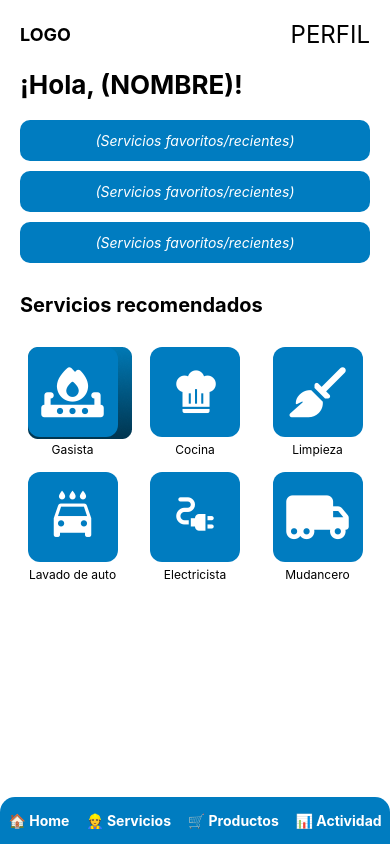
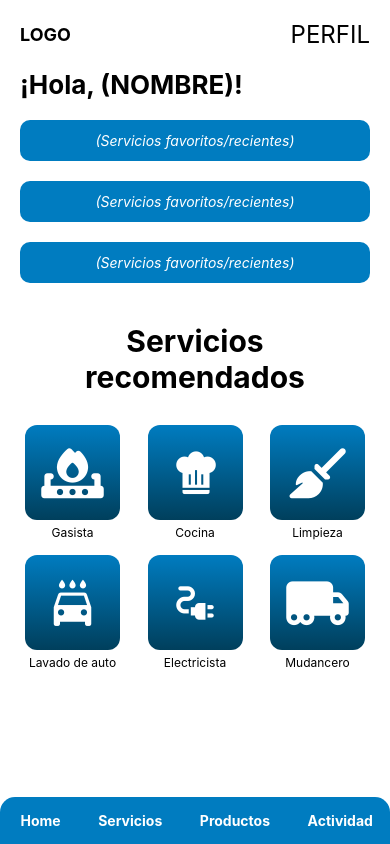
Before and after one commit to UriSmu/SolvyApp, a React Native app: screen / in a window 390 px wide. Built offline with nearby package versions, Linux system fonts and the light colour scheme.

Commit message:
avances en HOME

```diff
--- a/package.json
+++ b/package.json
@@ -21,7 +21,8 @@
     "react-native": "0.79.2",
     "react-native-safe-area-context": "5.4.0",
     "react-native-screens": "~4.10.0",
-    "react-native-web": "^0.20.0"
+    "react-native-web": "^0.20.0",
+    "expo-linear-gradient": "~14.1.5"
   },
   "devDependencies": {
     "@babel/core": "^7.20.0"
--- a/source/Home/index.js
+++ b/source/Home/index.js
@@ -4,11 +4,12 @@ import FontAwesome6 from '@expo/vector-icons/FontAwesome6';
   import MaterialCommunityIcons from '@expo/vector-icons/MaterialCommunityIcons';
   import MaterialIcons from '@expo/vector-icons/MaterialIcons';
   import { ImageBackground } from 'react-native-web';
+  import { LinearGradient } from 'expo-linear-gradient';
 
 
 
   export default function Home() {
-  const fondoServicios = require('../../assets/Fondo-servicios.png')
+    //const fondoServicios = require('../../assets/Fondo-servicios.png')
     return (
       <SafeAreaView style={styles.container}>
         <StatusBar style="auto" />
@@ -39,50 +40,66 @@ export default function Home() {
           {/* Servicios recomendados */}
           <View style={styles.filaServicios}>
           <View style={styles.servicio}>
-            <ImageBackground source={fondoServicios}>
-              <View style={styles.iconoServicio}><Text style={styles.iconoTexto}><FontAwesome6 name="fire-burner" size={50} color="white" /></Text></View>
-            </ImageBackground>
+            <LinearGradient colors={['#007cc0', '#003f5c']} style={styles.iconoServicio}>
+              <FontAwesome6 name="fire-burner" size={50} color="white" />
+            </LinearGradient>
             <Text style={styles.nombreServicio}>Gasista</Text>
           </View>
+
           <View style={styles.servicio}>
-            <View style={styles.iconoServicio}><Text style={styles.iconoTexto}><MaterialCommunityIcons name="chef-hat" size={50} color="white" /></Text></View>
+            <LinearGradient colors={['#007cc0', '#003f5c']} style={styles.iconoServicio}>
+              <MaterialCommunityIcons name="chef-hat" size={50} color="white" />
+            </LinearGradient>
             <Text style={styles.nombreServicio}>Cocina</Text>
           </View>
+
           <View style={styles.servicio}>
-            <View style={styles.iconoServicio}><Text style={styles.iconoTexto}><FontAwesome6 name="broom" size={50} color="white" /></Text></View>
+            <LinearGradient colors={['#007cc0', '#003f5c']} style={styles.iconoServicio}>
+              <FontAwesome6 name="broom" size={50} color="white" />
+            </LinearGradient>
             <Text style={styles.nombreServicio}>Limpieza</Text>
           </View>
         </View>
 
+
         <View style={styles.filaServicios}>
         <View style={styles.servicio}>
-            <View style={styles.iconoServicio}><Text style={styles.iconoTexto}><MaterialIcons name="local-car-wash" size={50} color="white" /></Text></View>
+          <LinearGradient colors={['#007cc0', '#003f5c']} style={styles.iconoServicio}>
+            <MaterialIcons name="local-car-wash" size={50} color="white" />
+          </LinearGradient>
           <Text style={styles.nombreServicio}>Lavado de auto</Text>
         </View>
+
         <View style={styles.servicio}>
-            <View style={styles.iconoServicio}><Text style={styles.iconoTexto}><MaterialIcons name="electrical-services" size={50} color="white" /></Text></View>
+          <LinearGradient colors={['#007cc0', '#003f5c']} style={styles.iconoServicio}>
+            <MaterialIcons name="electrical-services" size={50} color="white" />
+          </LinearGradient>
           <Text style={styles.nombreServicio}>Electricista</Text>
         </View>
+
         <View style={styles.servicio}>
-            <View style={styles.iconoServicio}><Text style={styles.iconoTexto}><FontAwesome6 name="truck-moving" size={50} color="white" /></Text></View>
+          <LinearGradient colors={['#007cc0', '#003f5c']} style={styles.iconoServicio}>
+            <FontAwesome6 name="truck-moving" size={50} color="white" />
+          </LinearGradient>
           <Text style={styles.nombreServicio}>Mudancero</Text>
         </View>
       </View>
+
         </ScrollView>
 
         {/* Menú inferior */}
         <View style={styles.menuInferior}>
-        <Text style={styles.menuItem}>🏠 Home</Text>
-        <Text style={styles.menuItem}>👷 Servicios</Text>
-        <Text style={styles.menuItem}>🛒 Productos</Text>
-        <Text style={styles.menuItem}>📊 Actividad</Text>
+          <Text style={styles.menuItem}> Home</Text>
+          <Text style={styles.menuItem}> Servicios</Text>
+          <Text style={styles.menuItem}> Productos</Text>
+          <Text style={styles.menuItem}> Actividad</Text>
         </View>
       </SafeAreaView>
     );
   }
 
   const styles = StyleSheet.create({
-  container: { flex: 1, backgroundColor: '#fff' },
+    container: { flex: 1, backgroundColor: '#fff',  },
     scrollContainer: { padding: 20, paddingBottom: 120 },
     header: {
       flexDirection: 'row',
@@ -96,10 +113,10 @@ const styles = StyleSheet.create({
       backgroundColor: '#007cc0',
       padding: 12,
       borderRadius: 10,
-    marginBottom: 10,
+      marginBottom: 20,
     },
     textoReciente: { color: '#fff', fontStyle: 'italic', textAlign: 'center' },
-  subtitulo: { fontSize: 20, fontWeight: 'bold', marginTop: 20, marginBottom: 10, marginBottom: 30},
+    subtitulo: { fontSize: 30, fontWeight: 'bold', marginTop: 20, marginBottom: 10, marginBottom: 30, textAlign: 'center'},
     filaServicios: {
       flexDirection: 'row',
       justifyContent: 'space-between',
@@ -113,8 +130,8 @@ const styles = StyleSheet.create({
     },
     iconoServicio: {
       backgroundColor: '#007cc0',
-    width: 90,
-    height: 90,
+      width: 95,
+      height: 95,
       borderRadius: 12,
       justifyContent: 'center',
       alignItems: 'center',
```
Also changed, not shown: 1 other file (tests, documents, lock files or other folders). Lines whose indentation alone changed are shown as unchanged.
